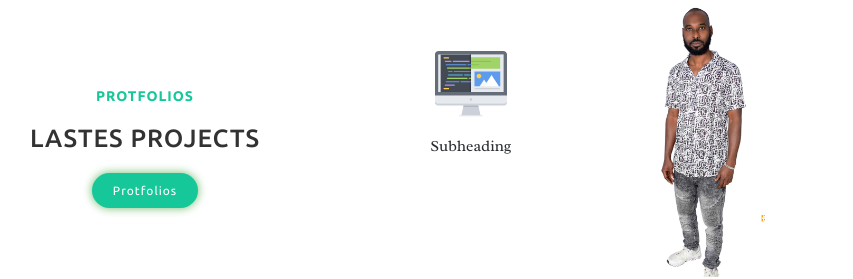
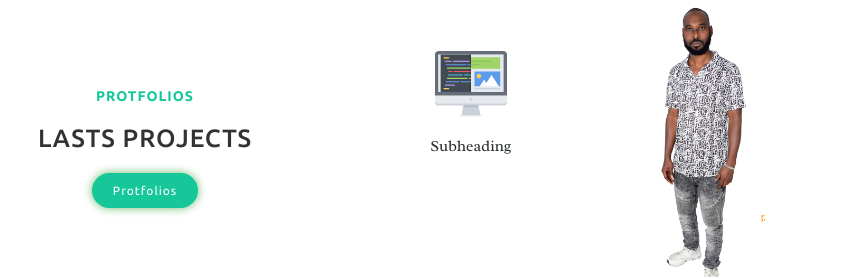
Before and after one commit to ElhadiRagabaat/ProfProject, a React (Create React App) app: page / in a window 1280 px wide. Shown: the part 1660-1939 px from the top of the page, without its empty margins (245-1098 px from the left). Built offline with nearby package versions, Linux system fonts and the light colour scheme.

Commit message:
new  commit

```diff
--- a/src/components/Header/Contact.js
+++ b/src/components/Header/Contact.js
@@ -46,7 +46,7 @@ export default function Contact() {
             </div>
             <div className="icon-text mtb-10">
               <GrLocation className="fa mrl-10" />
-              <span> Isreal Rishon Lezion  </span>
+              <span> Israel Rishon Lezion  </span>
             </div>
             <div className="social-media">
               <div className="icon-circle">
--- a/src/components/LatestProjects/index.js
+++ b/src/components/LatestProjects/index.js
@@ -21,7 +21,7 @@ export default function LatestProjects(props) {
             <Card className=" flexRow align-center justify-sb flexCol">
                 <div className="projectPf" >
                 <SmallHeading text=" Protfolios"/>
-                <MediumHeading text=" Lastes Projects" style={{ textTransform:" uppercase"}}/>
+                <MediumHeading text=" Lasts Projects" style={{ textTransform:" uppercase"}}/>
                 <div className=" mtb-10 flexRow" style={{justifyContent:"center"}}>
                 {/* <Button lable="Protfolios"/> */}
                 <button className="hireMeBtn" onClick={handelLastProjects}>Protfolios</button>
```
Also changed, not shown: 1 other file (tests, documents, lock files or other folders).
